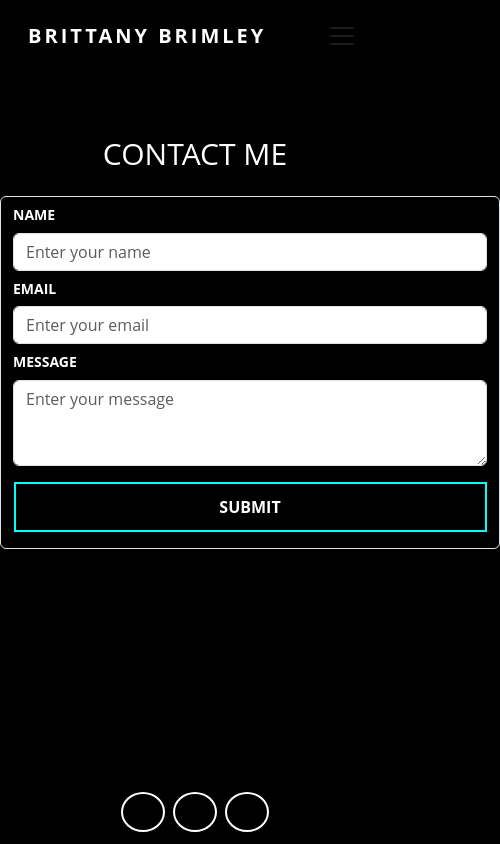
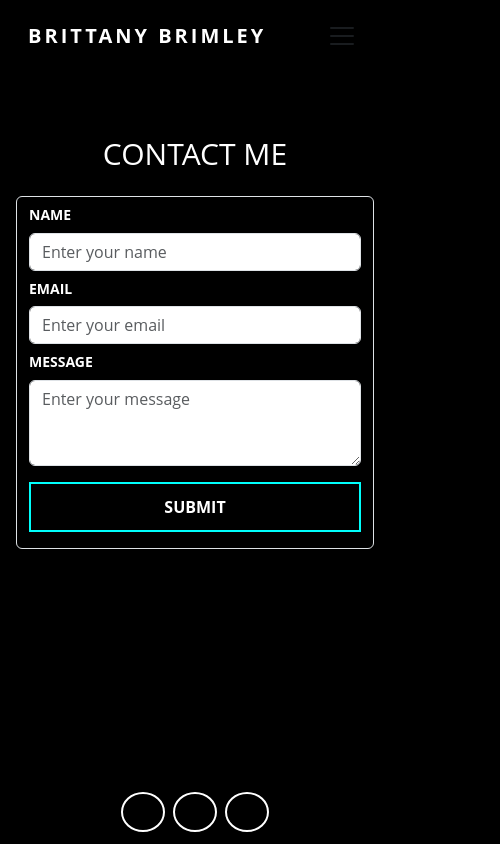
Before and after one commit to Git-BritHub/Brittany-Portfolio-Main, a React (Vite) app: page /ContactMe in a window 390 px wide. Shown: the whole page, 500 px wide, since content can reach past the window. Built offline with nearby package versions, Linux system fonts and the light colour scheme; some icons are missing.

Commit message:
added responsive layout and media query for Contact Me section

```diff
--- a/src/views/ContactMe/ContactMe.jsx
+++ b/src/views/ContactMe/ContactMe.jsx
@@ -107,7 +107,7 @@ function Contact() {
     };
 
     return (
-        <div className='contactHeader mt-5 pt-3'>
+        <div className='contactHeader justify-content-center align-items-center mt-5 pt-3'>
             <h1>CONTACT ME</h1>
             <Form ref={form} onSubmit={sendEmail} className='container border rounded-2 my-4'>
 
--- a/src/views/ContactMe/style.css
+++ b/src/views/ContactMe/style.css
@@ -1,16 +1,21 @@
+.contactHeader {
+    padding: 2rem;
+}
+
 h1 {
     font-size: 30px;
 
 }
 
 .container {
-    width: 500px
+    max-width: 500px;
+    margin: auto;
 }
 
 .submitBtn {
     padding: 8px 20px;
     border: 2px solid #00fffc;
-    width: 473px;;
+    width: 100%;
     height: 50px;
     color: #fff;
     font-weight: 700;
@@ -76,3 +81,9 @@ h1 {
 .submitDanger {
     border-radius: 0px;
 }
+
+@media (max-width: 768px) {
+    .contactHeader {
+        padding: 1rem;
+    }
+}
```
